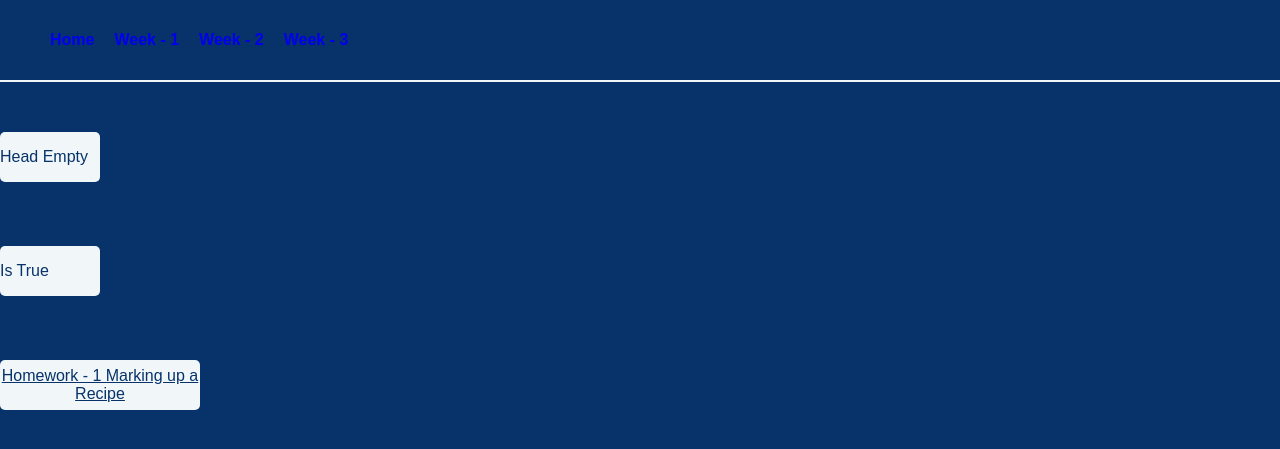
After one commit to trilibi/fouroh8-F2024, a PHP site: page /Week_3/Week3.html in a window 1280 px wide. The commit adds this page. Shown: the top 449 px of the page. Run offline with PHP 8.4, Linux system fonts and the light colour scheme.

Commit message:
Pushed stuff from today up

```diff
--- a/Styles/styles.css
+++ b/Styles/styles.css
@@ -34,12 +34,12 @@ nav {
 }
 
 #nav-bar a {
-    margin: 20px;
     text-decoration: none;
+    padding: 15px 10px 15px;
 }
 
 a:hover {
-    background-color: lightgrey;
+    background-color: rgba(79, 99, 163, 0.5);
     border-radius: 5px;
 }
 
@@ -59,7 +59,66 @@ a:visited {
     flex-direction: column;
 }
 
+#moving-square-1 {
+    margin-top: 50px;
+    background-color: #F1F7F9;
+    color: var(--bluedeep);
+    width: 100px;
+    height: 50px;
+    border-radius: 5px;
+    animation: 1s 1 alternate moving;
+    display: flex;
+    align-items: center;
+}
+
+#moving-square-2 {
+    margin-top: 5%;
+
+    background-color: #F1F7F9;
+    color: var(--bluedeep);
+    width: 100px;
+    height: 50px;
+    border-radius: 5px;
+    animation: 2s 1 alternate moving;
+    display: flex;
+    align-items: center;
+}
+
+#moving-square-3 {
+    margin-top: 5%;
+    background-color: #F1F7F9;
+    color: var(--bluedeep);
+    width: 200px;
+    height: 50px;
+    border-radius: 5px;
+    animation: 3s 1 alternate moving;
+    display: flex;
+    align-items: center;
+}
+
+@keyframes moving {
+    from {
+        translate: 100vw 0;
+        rotate:180deg;
+
+          }
+
+      to {
+        translate: 0 0;
+        rotate: 0;
+
+      }
+}
+
 #button1 {
     margin: auto;
     text-align: center;
 }
+
+.homework {
+    color: var(--bluedeep);
+}
+
+.homework:visited {
+    color: var(--bluedeep);
+}
--- a/Week_1/hello.html
+++ b/Week_1/hello.html
@@ -12,6 +12,8 @@
         <a href="/index.html">Home</a>
         <a href="hello.html">Week - 1</a>
         <a href="/Week_2/week2.html">Week - 2</a>
+        <a href ="/Week_3/Week3.html">Week - 3</a>
+
       </ul>
     </nav>
     <div id="main-content">
--- a/Week_2/week2.html
+++ b/Week_2/week2.html
@@ -15,6 +15,7 @@
         <a href="/index.html">Home</a>
         <a href="/Week_1/hello.html">Week - 1</a>
         <a href="week2.html">Week - 2</a>
+        <a href="/Week_3/Week3.html">Week - 3</a>
       </ul>
     </nav>
     <div>
--- /dev/null
+++ b/Week_3/Week3.html
@@ -0,0 +1,32 @@
+<!DOCTYPE html>
+
+<html>
+  <head>
+    <meta charset="utf-8" />
+    <meta http-equiv="X-UA-Compatible" content="IE=edge" />
+    <title>Week 3 HTML Page</title>
+    <meta name="viewport" content="width=device-width, initial-scale=1" />
+    <link rel="stylesheet" href="/Styles/styles.css" />
+  </head>
+  <body>
+    <!--THIS IS A COMMENT. USE IT FOR COMMUNICATIONS-->
+    <nav>
+      <ul id="nav-bar">
+        <a href="/index.html">Home</a>
+        <a href="/Week_1/hello.html">Week - 1</a>
+        <a href="/Week_2/week2.html">Week - 2</a>
+        <a href="Week3.html">Week - 3</a>
+      </ul>
+    </nav>
+
+    <div id="moving-square-1"><center>Head Empty</center></div>
+    <div id="moving-square-2"><center>Is True</center></div>
+    <div id="moving-square-3">
+      <center>
+        <a href="Exercise_1.html" class="homework"
+          >Homework - 1 Marking up a Recipe</a
+        >
+      </center>
+    </div>
+  </body>
+</html>
--- a/index.html
+++ b/index.html
@@ -12,6 +12,7 @@
         <a href="index.html">Home</a>
         <a href="Week_1/hello.html">Week - 1</a>
         <a href="/Week_2/week2.html">Week - 2</a>
+        <a href="/Week_3/Week3.html">Week - 3</a>
       </ul>
     </nav>
     <div id="main-content">
```
Also changed, not shown: Week_3/Exercise_1.html (added).
